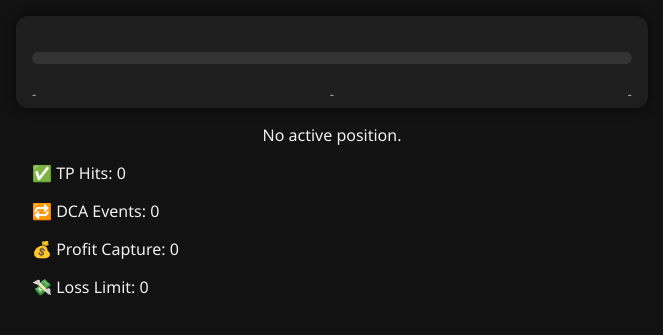
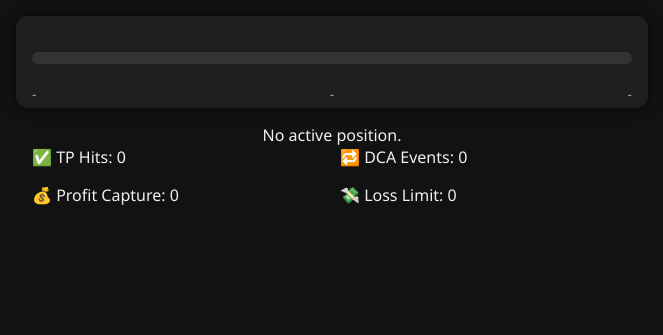
Before and after one commit to bonzoholda/okx-trader, a FastAPI app: page /position_tracker in a window 1280 px wide. Shown: the top 335 px of the page, without its empty margins (308-971 px from the left). Run offline with FastAPI, Linux system fonts and the light colour scheme; parts of the project's set-up code (start-up, migrations or seed data) failed here and were passed over.

Commit message:
Update position_tracker.html

```diff
--- a/templates/position_tracker.html
+++ b/templates/position_tracker.html
@@ -60,6 +60,18 @@
       text-align: center;
     }
 
+    .counters {
+      display: flex;
+      flex-wrap: wrap;
+      gap: 1rem;
+    }
+
+    .counters p {
+      flex: 1 1 45%; /* two columns, with some space */
+      margin: 0;
+    }
+
+
     .pulse {
       animation: pulseGlow 1.5s infinite ease-in-out;
     }
@@ -89,12 +101,13 @@
       Loading position info...
     </div>
 
-    <div class="counters">
-      <p>✅ TP Hits: <span id="tp_count">0</span></p>
-      <p>🔁 DCA Events: <span id="dca_count">0</span></p>
-      <p>💰 Profit Capture: <span id="profit_capture">0</span></p>
-      <p>💸 Loss Limit: <span id="loss_limit">0</span></p>
+  <div class="counters">
+    <p>✅ TP Hits: <span id="tp_count">0</span></p>
+    <p>🔁 DCA Events: <span id="dca_count">0</span></p>
+    <p>💰 Profit Capture: <span id="profit_capture">0</span></p>
+    <p>💸 Loss Limit: <span id="loss_limit">0</span></p>
   </div>
+
 
   </div>
 
```
